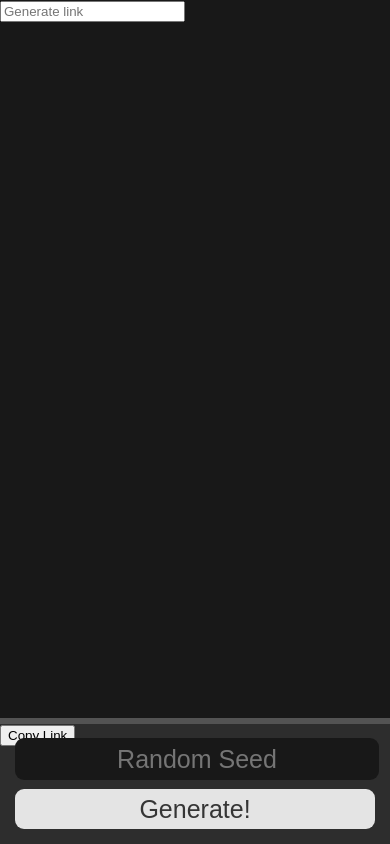
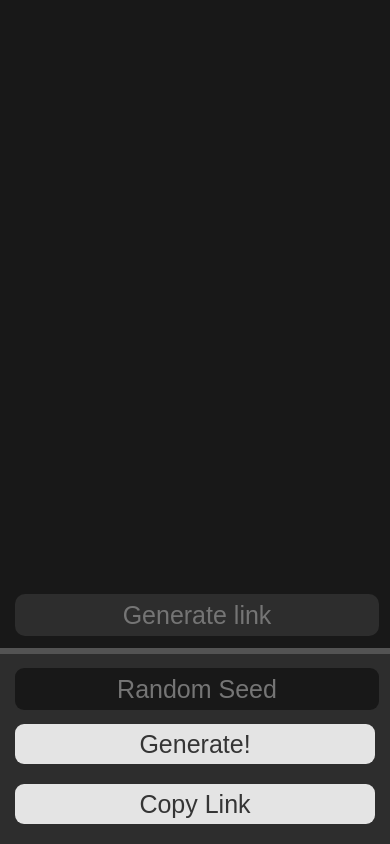
Before and after one commit to KaydaCant/minecraft-advancement-roulette, a plain HTML site: page index.html in a window 390 px wide. Drawn offline with nearby package versions, Linux system fonts and the light colour scheme.

Commit message:
Update index.css

```diff
--- a/style/index.css
+++ b/style/index.css
@@ -71,11 +71,48 @@ noscript {
     color: #3d3d3d;
 }
 
+.link {
+    border: none;
+    border-radius: 10px;
+    position: absolute;
+    margin: 0;
+    top: calc(100% - 150px);
+    left: 15px;
+    width: 400px;
+    height: 40px;
+    text-align: center;
+    font-size: 25px;
+    color: #d6d6d6;
+    background-color: #2D2D2D;
+}
+
 .generatorButton {
     position: absolute;
     margin: 0;
     top: 50%;
     left: 440px;
+    -ms-transform: translateY(-50%);
+    transform: translateY(-50%);
+
+    width: 200px;
+    height: 40px;
+    background-color: #E4E4E4;
+    outline: none;
+    border: none;
+    color: #353535;
+
+    border-radius: 9px;
+    text-align: center;
+    font-size: 25px;
+
+    cursor: pointer;
+}
+
+.getLink {
+    position: absolute;
+    margin: 0;
+    top: 50%;
+    left: 665px;
     -ms-transform: translateY(-50%);
     transform: translateY(-50%);
 
@@ -185,10 +222,10 @@ li .name {
     height: 300px;
 }
 
-@media (max-width: 660px) {
+@media (max-width: 885px) {
     .generator {
-        height: 120px;
-        top: calc(100% - 120px);
+        height: 190px;
+        top: calc(100% - 190px);
     }
 
     .generatorSeed {
@@ -196,7 +233,13 @@ li .name {
         width: calc(100% - 30px);
         left: 15px;
 
-        top: calc(50% - 25px);
+        top: 35px;
+    }
+
+    .link {
+        width: calc(100% - 30px);
+        left: 15px;
+        top: calc(100% - 250px);
     }
 
     .generatorButton {
@@ -204,7 +247,15 @@ li .name {
         width: calc(100% - 30px);
         left: 15px;
 
-        top: calc(50% + 25px);
+        top: 90px;
+    }
+
+    .getLink {
+        position: absolute;
+        width: calc(100% - 30px);
+        left: 15px;
+
+        top: 150px;
     }
 
     .current button {
```
